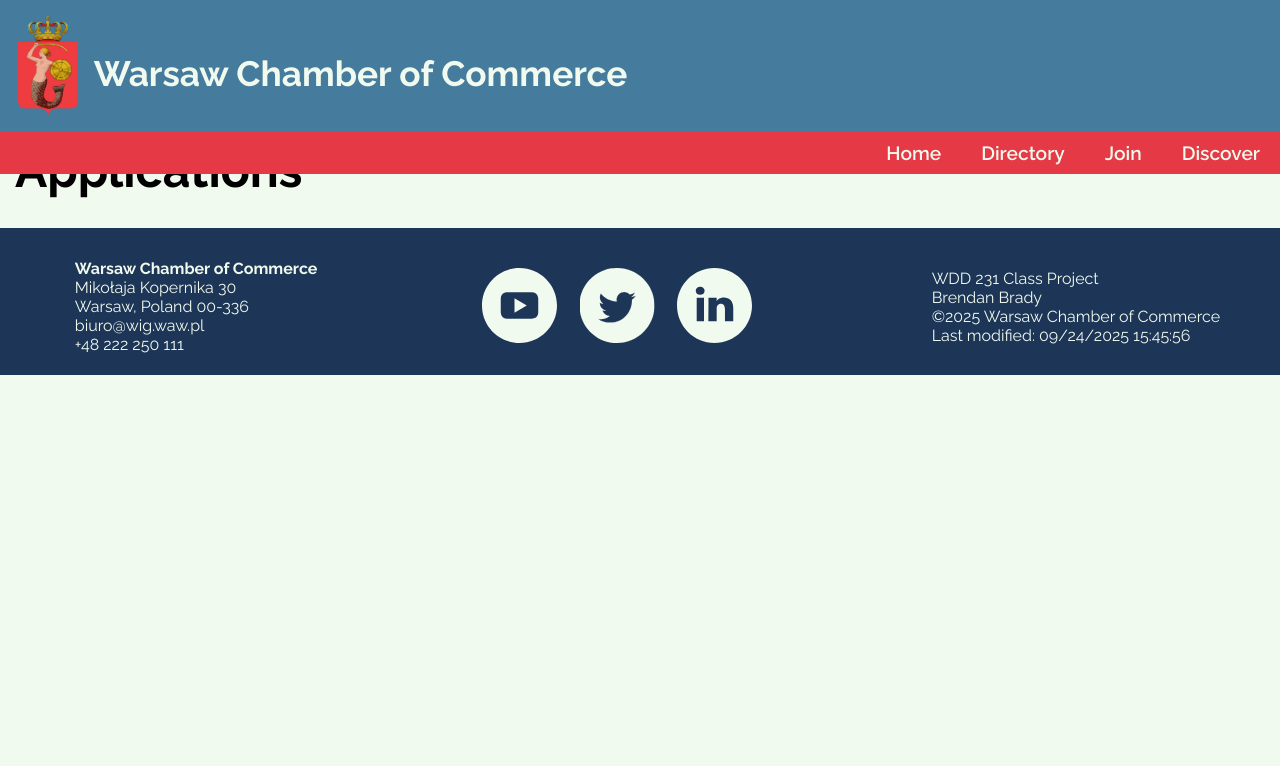
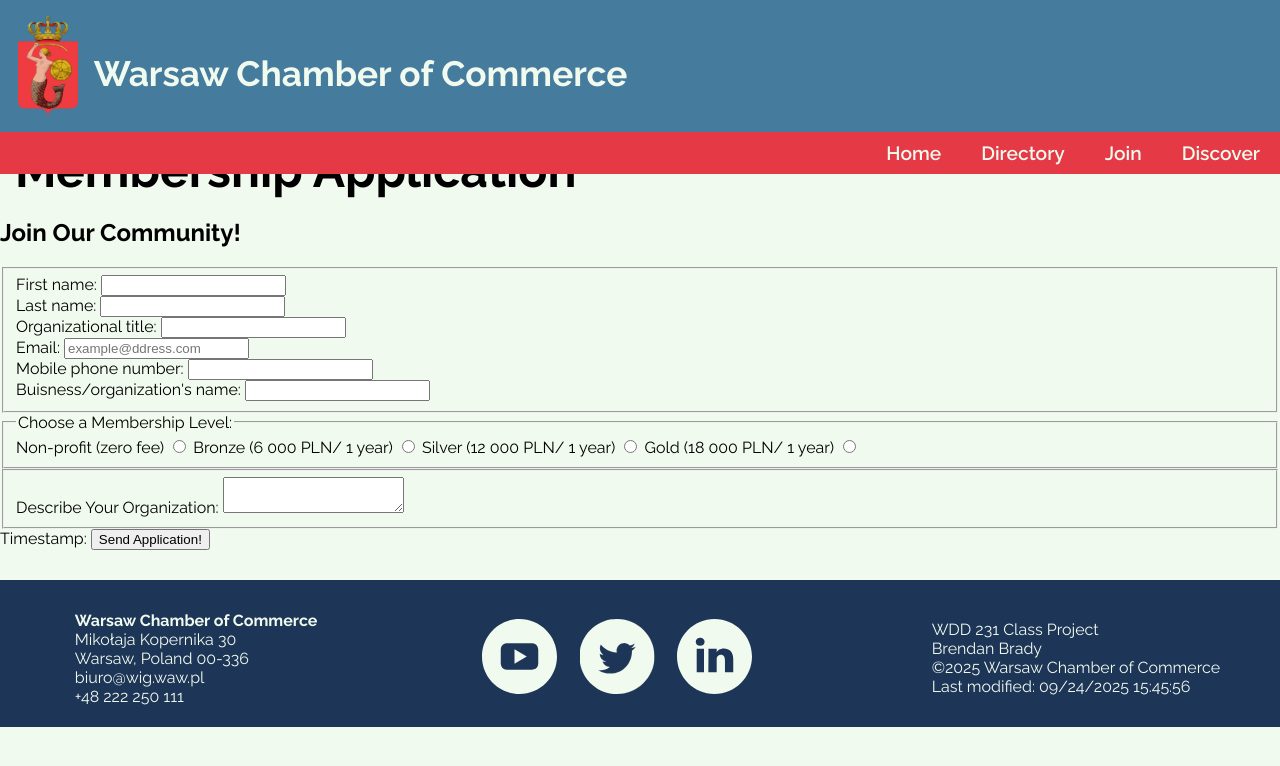
Before and after one commit to RomSwan/wdd231, a plain HTML site: page chamber/join.html in a window 1280 px wide. Drawn offline with Linux system fonts and the light colour scheme.

Commit message:
basic form html structure

```diff
--- a/chamber/join.html
+++ b/chamber/join.html
@@ -46,7 +46,130 @@
     </header>
 
     <main>
-        <h1>Applications</h1>
+        <h1>Membership Application</h1>
+
+        <section id="application">
+            <form id="form">
+                <h2>Join Our Community!</h2>
+
+                <fieldset id="applicant-info">
+                    <div class="form-item">
+                        <label for="firstname">First name:
+                        <input
+                        type="text"
+                        id="firstname"
+                        name="firstname"
+                        autocomplete="given-name"
+                        required>
+                        </label>
+                    </div>
+
+                    <div class="form-item">
+                        <label for="lastname">Last name:
+                        <input
+                        type="text"
+                        id="lastname"
+                        name="lastname"
+                        autocomplete="family-name"
+                        required>
+                        </label>
+                    </div>
+
+                    <div class="form-item">
+                        <label for="organization-title">Organizational title:
+                        <input
+                        type="text"
+                        id="organizational-title"
+                        name="organizational-title"
+                        autocomplete="organization-title"
+                        pattern="[A-Za-z\- ]{7,}">
+                        </label>
+                    </div>
+
+                    <div class="form-item">
+                        <label for="email">Email:
+                        <input
+                        type="email"
+                        id="email"
+                        name="email"
+                        title="Enter your email address"
+                        autocomplete="email"
+                        placeholder="example@ddress.com"
+                        required>
+                        </label>
+                    </div>
+
+                    <div class="form-item">
+                        <label for="phone">Mobile phone number:
+                        <input
+                        type="tel"
+                        id="phone"
+                        name="phone"
+                        title="Enter your mobile phone number"
+                        autocomplete="tel"
+                        required>
+                        </label>
+                    </div>
+
+                    <div class="form-item">
+                        <label for="organization-name">Buisness/organization's name:
+                        <input
+                        type="text"
+                        id="organization-name"
+                        name="organization-name"
+                        title="Enter your organization's name"
+                        autocomplete="organization"
+                        required>
+                        </label>
+                    </div>
+                </fieldset>
+
+                <fieldset id="memberships">
+                    <legend>Choose a Membership Level:</legend>
+
+                    <label for="non-profit">Non-profit (zero fee)
+                    <input type="radio" id="non-profit" name="membership">
+                    </label>
+
+                    <label for="bronze">Bronze (6 000 PLN/ 1 year)
+                    <input type="radio" id="bronze" name="membership">
+                    </label>
+
+                    <label for="silver">Silver (12 000 PLN/ 1 year)
+                    <input type="radio" id="silver" name="membership">
+                    </label>
+
+                    <label for="gold">Gold (18 000 PLN/ 1 year)
+                    <input type="radio" id="gold" name="membership">
+                    </label>
+                </fieldset>
+
+                <fieldset id="organization-description">
+                    <label>Describe Your Organization:
+                    <textarea
+                    id="description"
+                    name="description"
+                    title="Describe your organization" >
+                    </textarea>
+                    </label>
+                </fieldset>
+
+                <!--Hidden Timestamp-->
+                <label>
+                    Timestamp:
+
+                    <input
+                    type="hidden"
+                    id="timestamp"
+                    name="timestamp"
+                    value="">
+                </label>
+
+                <button type="submit">Send Application!</button>
+            </form>
+        </section>
+
+        <section id="membership-level-cards"></section>
     </main>
 
     <footer>
```
